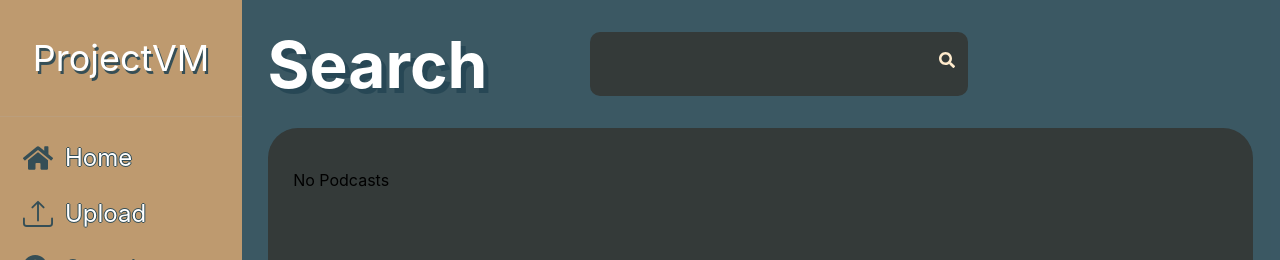
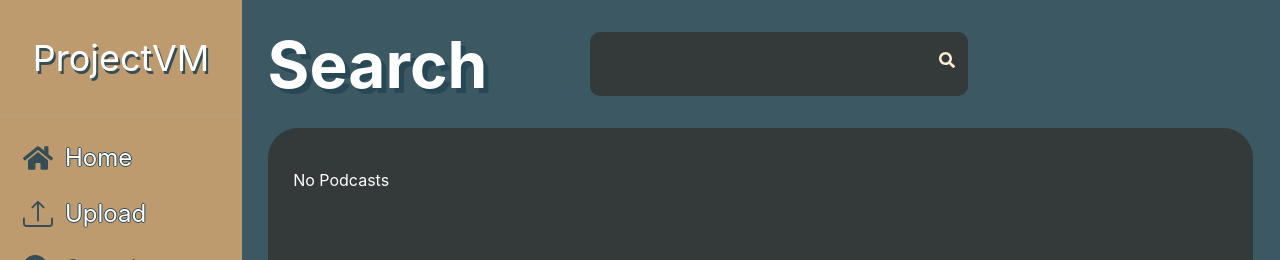
Before and after one commit to ProjectVM/ProjectVM, a React (Create React App) app in the folder frontend/: page /search in a window 1280 px wide. Shown: the top 260 px of the page. Built offline with nearby package versions, Linux system fonts and the light colour scheme.

Commit message:
search page update

```diff
--- a/frontend/src/components/Search/Search.css
+++ b/frontend/src/components/Search/Search.css
@@ -95,3 +95,7 @@
     width: 160px;
     text-align: center;
 }
+
+.nopodcasts{
+    color: white;
+}
--- a/frontend/src/components/Search/Search.jsx
+++ b/frontend/src/components/Search/Search.jsx
@@ -18,7 +18,7 @@ function Search(){
             const data = new FormData();
             data.append('username', search); // search term is a username
 
-            fetch("/podcasts", {
+            fetch("/search", {
                 method: "POST",
                 body: data,
             })
@@ -32,7 +32,9 @@ function Search(){
                         setAudioNameListIsLoaded(true);
                         setUsername(search);
                     }
-
+                    if (infoList == null){
+                        alert("Wrong username");
+                    }
                 }, error => {
                     alert("Wrong username");
                 })
@@ -47,6 +49,7 @@ function Search(){
     const search_user = () => {
         setUsername("");
         setAudioNameList(null);
+        // setAudioNameListIsLoaded(false);
         setClicker(true);
     };
 
@@ -116,7 +119,7 @@ export function Podcasts(props) {
         </div>
       );
     } else {
-      return <p>No Podcasts</p>;
+      return <p className="nopodcasts" >No Podcasts</p>;
     }
 }
 
```
